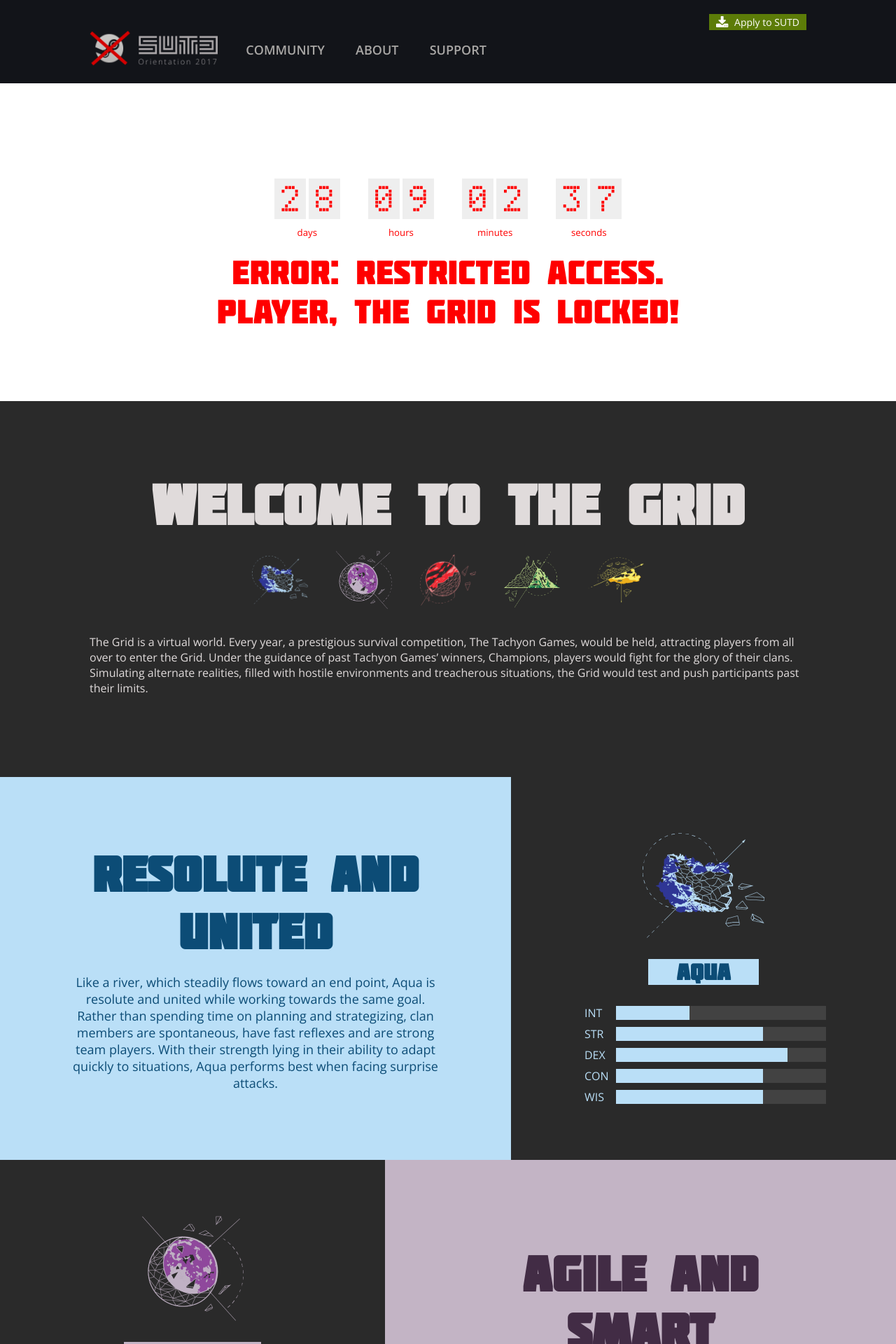
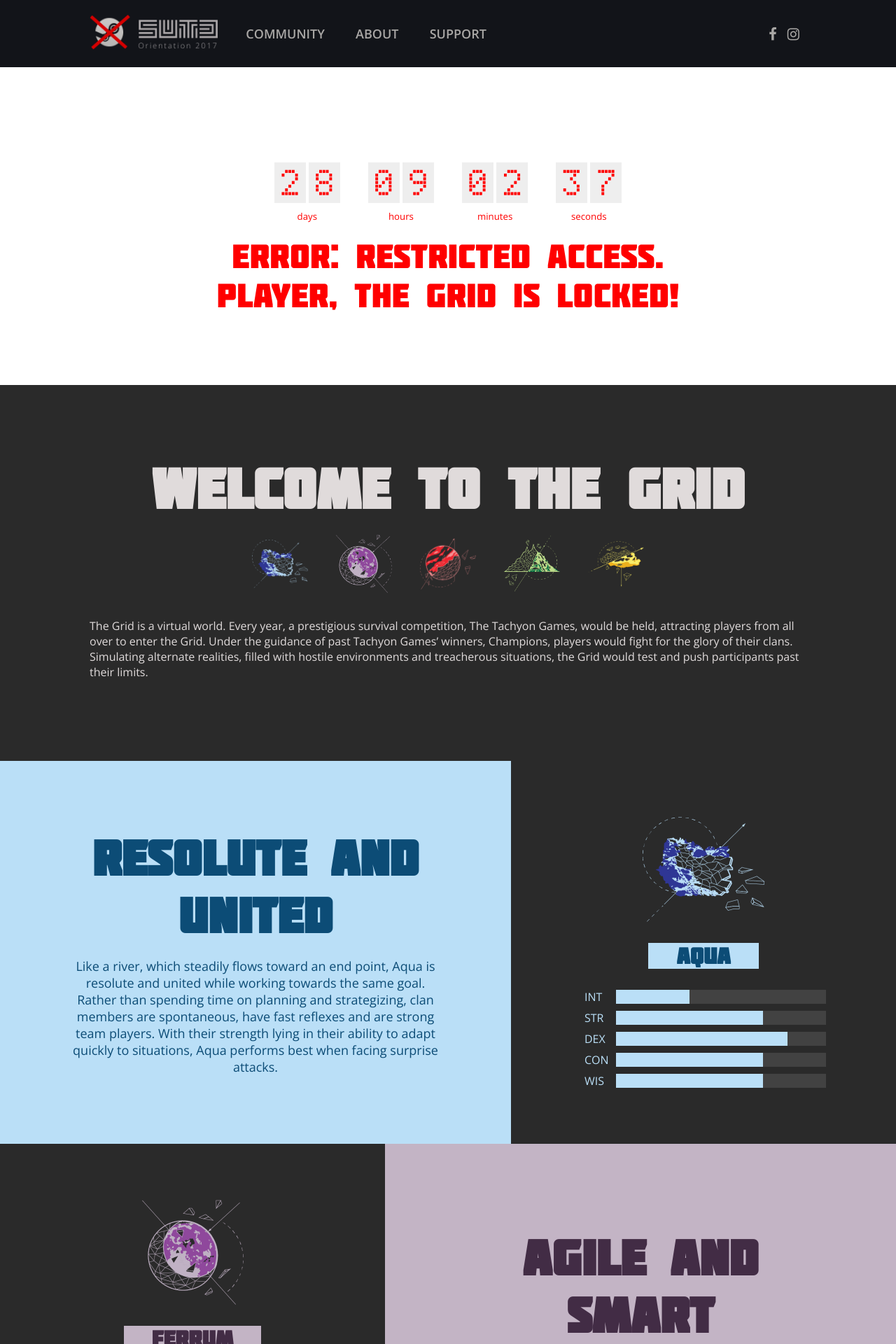
Before and after one commit to Yustynn/orientation-2017, a Jekyll site: the page built from index.html, in a window 1280 px wide. Shown: the top 1920 px of the page at 70% size. Built offline with Jekyll 4.4.1, drawn with Linux system fonts in a browser that asks for light colours; some of the changed text lies outside the part shown.

Commit message:
Add social media, bonus

```diff
--- a/_includes/footer.html
+++ b/_includes/footer.html
@@ -1,5 +1,6 @@
 <footer>
   <p>&copy; 2017 The Singapore University of Technology & Design</p>
+  <p class='bonus'>Pssst! Secret Bonus! Rumour has it that there exists a rogue program that possesses ancient weaponry and armour. He hides himself in darkness, a shadow that passes through your sight in the darkest nights.</p>
 </footer>
 
 {% if page.custom_js %}
--- a/_includes/header.html
+++ b/_includes/header.html
@@ -17,22 +17,8 @@
 </head>
 
 <body class='{{ page.title }} {{ page.layout }}'>
-  <header class='column'>
-    <div class='container apply'>
-      {% if page.title == 'countdown' %}
-        <a href="http://sutd.edu.sg/apply">
-          <i class="fa fa-download fa-lg"></i>
-          Apply to SUTD
-        </a>
-      {% else %}
-        <a href="https://www.facebook.com/groups/522995557746987/">
-          <i class="fa fa-download fa-facebook"></i>
-          SUTD Family
-        </a>
-      {% endif %}
-    </div>
-
-      <div class='container main-menu'>
+  <header class='row container space-between'>
+      <div class='main-menu'>
         <div class='logo'>
           <a href='index.html'><img src='/assets/media/main-logo.png' /></a>
         </div>
@@ -49,4 +35,13 @@
           </ul>
         </nav>
       </div>
+
+      <div class='social-media'>
+          <a href="https://www.facebook.com/sutdorientation">
+            <i class="fa fa-facebook"></i>
+          </a>
+          <a href="http://www.pictaram.com/user/sutd_orientation_2017_/4544470290">
+            <i class="fa fa-instagram"></i>
+          </a>
+      </div>
   </header>
--- a/_sass/base/_common.sass
+++ b/_sass/base/_common.sass
@@ -18,6 +18,9 @@ $CONTAINER_PADDING: 10%
   padding-left: $CONTAINER_PADDING
   padding-right: $CONTAINER_PADDING
 
+.space-between
+  justify-content: space-between
+
 @media all and (max-width: $MOBILE)
   .mobile-column
     flex-direction: column
--- a/_sass/base/_footer.sass
+++ b/_sass/base/_footer.sass
@@ -1,4 +1,4 @@
-$FOOTER_PADDING: 10px
+$FOOTER_PADDING: 30px
 
 footer
   background-color: scale-color($GRAY, $lightness: -50%)
@@ -8,3 +8,9 @@ footer
   padding-top: $FOOTER_PADDING
   padding-bottom: $FOOTER_PADDING
   text-align: center
+
+  p
+    margin: 0
+
+  .bonus
+    font-size: 10px
--- a/_sass/base/_header.sass
+++ b/_sass/base/_header.sass
@@ -3,10 +3,11 @@ $HEADER_PADDING: 20px
 $MENU_ITEM_COLOR: #A9A7A5
 
 header
+  @extend .column
   background: #121419
   padding-bottom: $HEADER_PADDING
   padding-top: $HEADER_PADDING
-  @extend .column
+  justify-content: space-between
 
   img
     height: 50px
@@ -22,17 +23,17 @@ header
     &:hover
       color: white
 
-  .apply
-    align-self: flex-end
-    background-color: $ALT_LINK_BG_COLOR
-    font-size: 14px
+  .social-media
+    align-self: center
+    font-size: 20px
     padding: 2px 10px
-    margin-right: 10%
 
     a
-      color: white
-      i
-        padding-right: 5px
+      color: $MENU_ITEM_COLOR
+      padding-left: 10px
+
+      &:hover
+        color: white
 
   .main-menu
     align-self: flex-start
```
